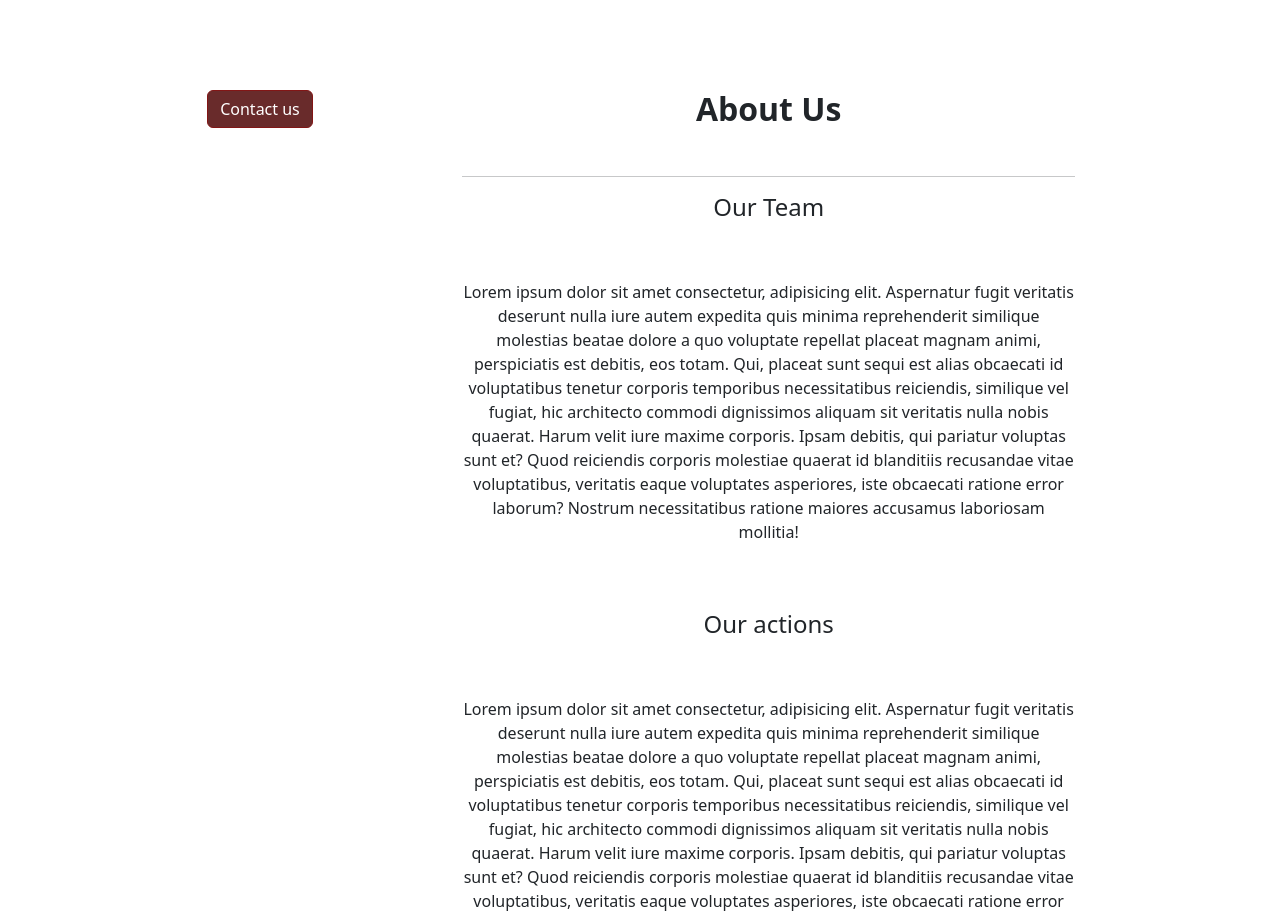
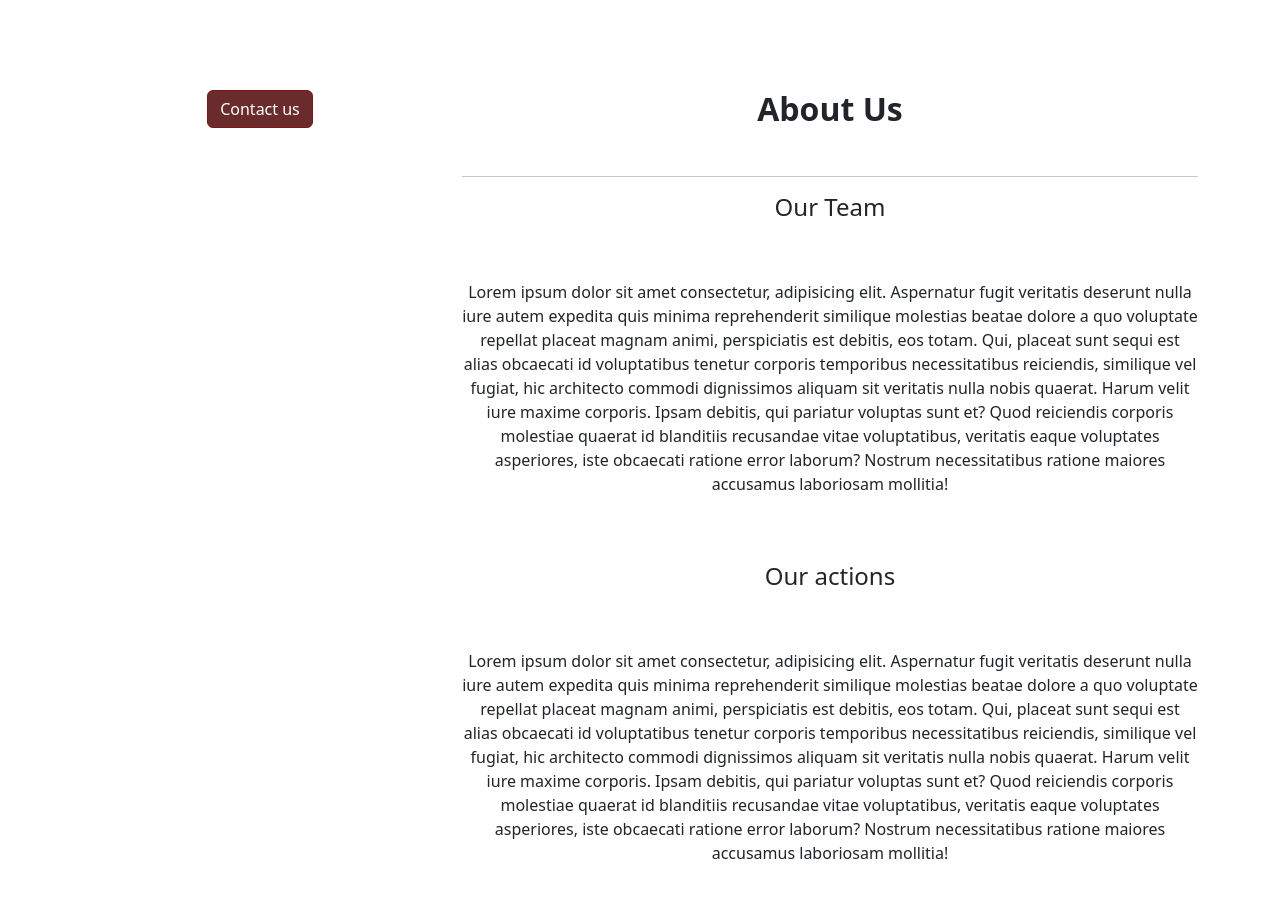
Before and after one commit to PolinaEs/lesson-19, a plain HTML site: page index.html in a window 1280 px wide. Shown: the part 800-1718 px from the top of the page. Drawn offline with Linux system fonts and the light colour scheme.

Commit message:
commit-3

```diff
--- a/assets/css/style.css
+++ b/assets/css/style.css
@@ -27,6 +27,7 @@
 
 .accordion {
   margin-top: 140px;
+  margin-bottom: 50px;
   border: 1px solid brown;
 
 }
@@ -35,3 +36,8 @@
   padding-top: 50px;
   padding-bottom: 50px;
 }
+
+.left {
+
+  margin-bottom: 15px;
+}
--- a/index.html
+++ b/index.html
@@ -83,8 +83,8 @@
   <div class="container main__body">
     <div class="row ">
 
-      <main class="main col-xxl-7 col-xl-8 mb-5 ">
-        <div class="col-10 about text-center" id="aboutUs">
+      <main class="main col-xxl-7 col-xl-8 col-lg-12 ">
+        <div class="col-lg-12 about text-center" id="aboutUs">
           <div data-bs-spy="scroll" data-bs-target="#list-example" data-bs-smooth-scroll="true"
             class="scrollspy-example" tabindex="0">
             <h2 id="list-item-1" class="mb-5 fw-bold">About Us</h2>
```
